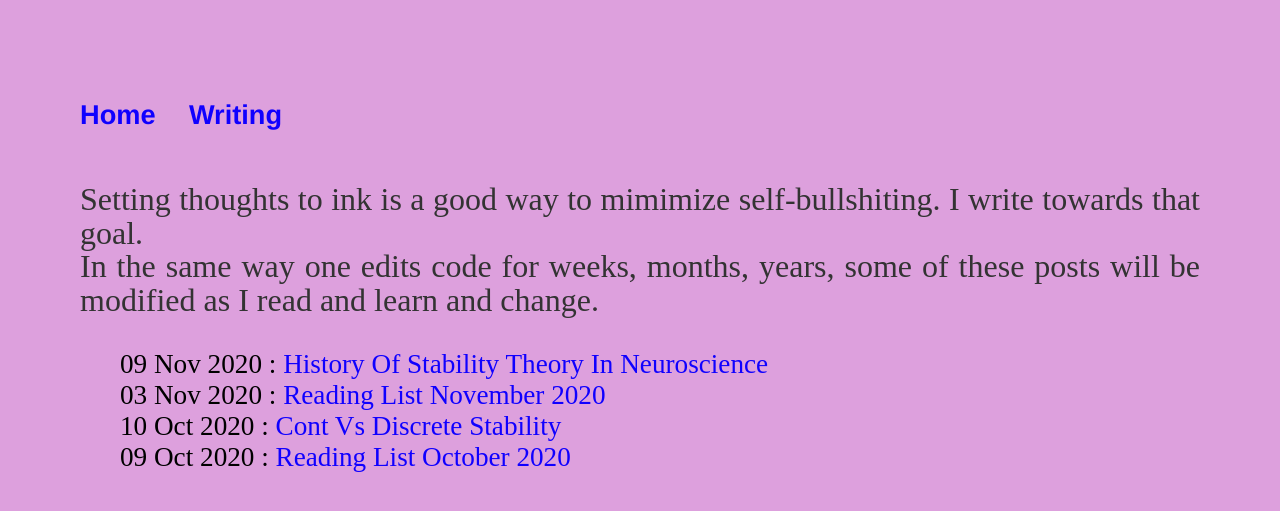
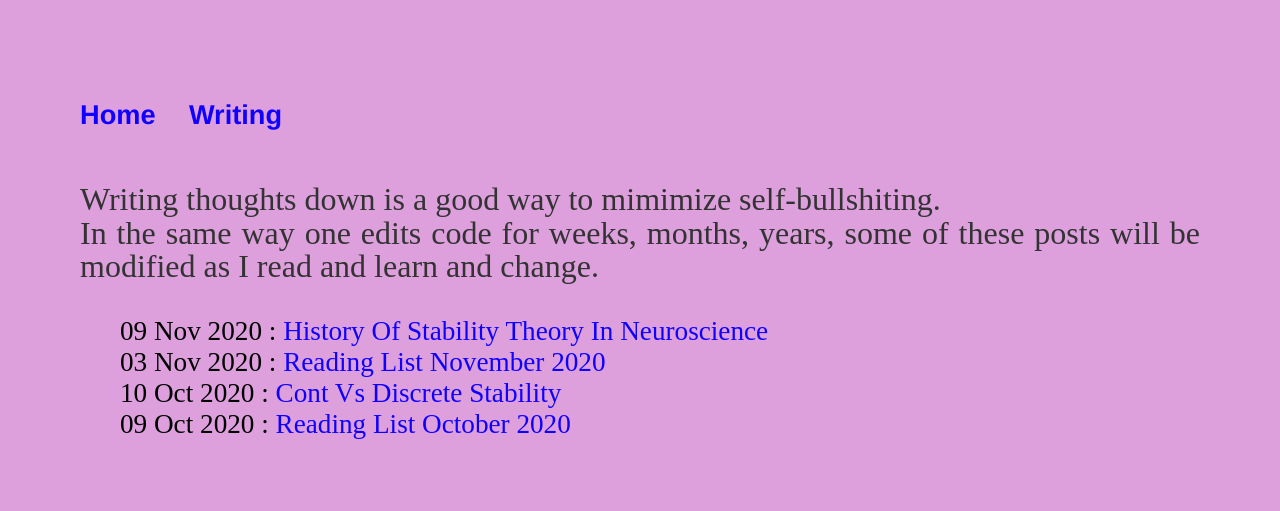
Before and after one commit to kozleo/kozleo.github.io, a Jekyll site: the page built from blog/index.html, in a window 1280 px wide. Shown: the top 511 px of the page. Built offline with Jekyll 4.4.1, drawn with Linux system fonts in a browser that asks for light colours.

Commit message:
Update index.html

```diff
--- a/blog/index.html
+++ b/blog/index.html
@@ -3,7 +3,7 @@ layout: default
 title:
 ---
 	<h1>{{ page.title }}</h1>
-	<p style="font-size:2rem"; "margin-right:50rem;"> Setting thoughts to ink is a good way to mimimize self-bullshiting. I write towards that goal. <br>
+	<p style="font-size:2rem"; "margin-right:50rem;"> Writing thoughts down is a good way to mimimize self-bullshiting. <br>
 		In the same way one edits code for weeks, months, years, some of these posts will be modified as I read and learn and change. <br>
 	</p>
 	<ul class="posts">
```
